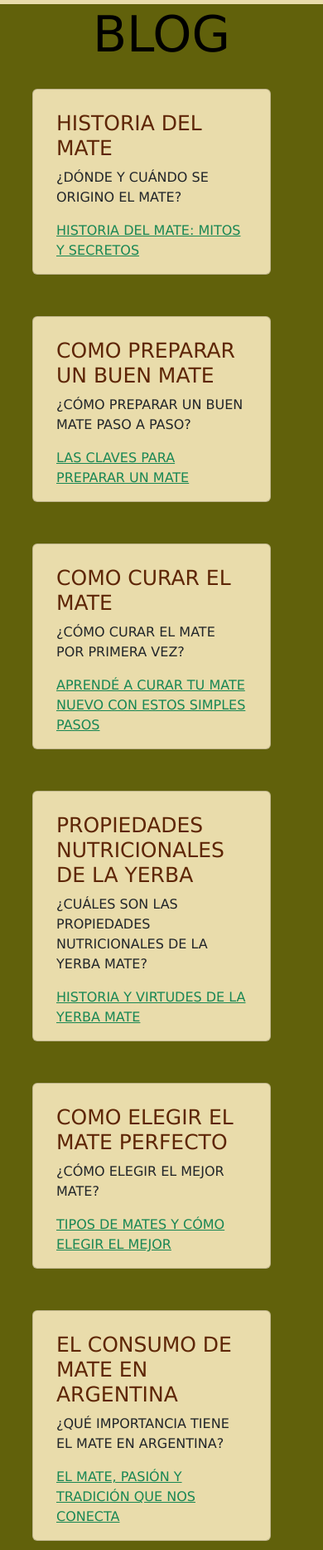
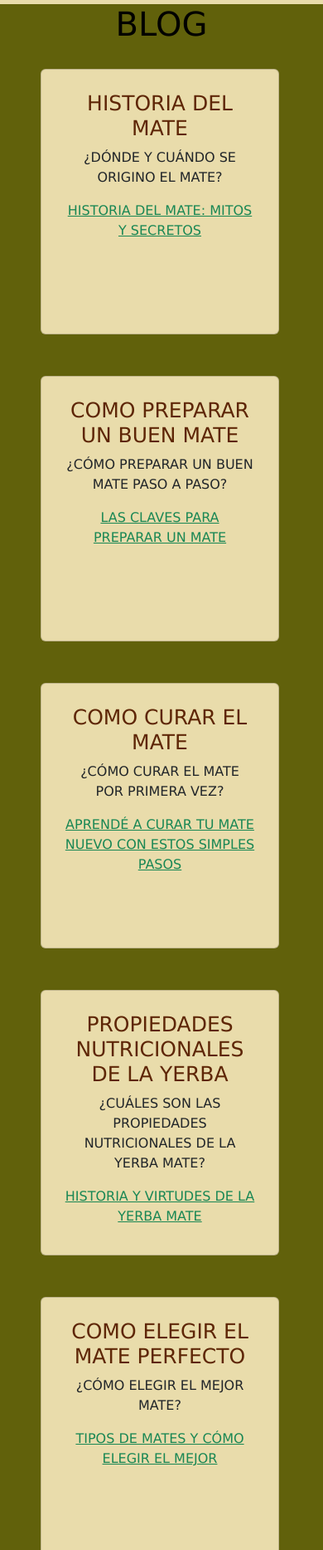
Before and after one commit to alejogariano/elclubdelmate, a website: page html/blog.html in a window 390 px wide. Shown: the part 132-2000 px from the top of the page at 83% size. Drawn offline with nearby package versions, Linux system fonts and the light colour scheme.

Commit message:
ultimos detalles

```diff
--- a/html/blog.html
+++ b/html/blog.html
@@ -19,6 +19,8 @@
     <meta name="copyright" content="copyright 2023">
 
 </head>
+
+<!--navbar-->
 
 <body>
     <header class="navbar navbar-expand-lg fondoNavbar">
@@ -56,17 +58,21 @@
         </div>
     </header>
 
+    <!--cuerpo de pagina-->
+
     <main>
         <h1 class="text-center">BLOG</h1>
 
+        <!--cards blog-->
+
         <div class="container-fluid row estiloBlog">
-            <div class="card fondoBlog" style="width: 18rem;">
+            <div class="card fondoBlog">
                 <nav class="card-body">
                     <h2 class="card-title">HISTORIA DEL MATE</h2>
                     <p class="card-text">¿Dónde y cuándo se origino el mate?</p>
                     <p class="card-text">
                         <a href="https://www.cultura.gob.ar/historia-mitos-y-secretos-del-mate_6821/" target="_blank"
-                            class="stretched-link text-success" style="position: relative;">Historia
+                            class="stretched-link text-success">Historia
                             del mate: mitos y secretos <code></code></a>
                     </p>
                 </nav>
@@ -74,39 +80,39 @@
 
 
 
-            <div class="card  fondoBlog" style="width: 18rem;">
+            <div class="card  fondoBlog">
                 <nav class="card-body">
                     <h2 class="card-title">COMO PREPARAR UN BUEN MATE</h2>
                     <p class="card-text">¿Cómo preparar un buen mate paso a paso?</p>
                     <p class="card-text">
                         <a href="https://www.youtube.com/watch?v=I5JOt0B6iS8" target="_blank"
-                            class="stretched-link text-success" style="position: relative;">Las claves para preparar un
+                            class="stretched-link text-success">Las claves para preparar un
                             mate<code></code></a>
                     </p>
                 </nav>
             </div>
 
 
-            <div class="card fondoBlog" style="width: 18rem;">
+            <div class="card fondoBlog">
                 <nav class="card-body">
                     <h2 class="card-title">COMO CURAR EL MATE</h2>
                     <p class="card-text">¿Cómo curar el mate por primera vez?</p>
                     <p class="card-text">
                         <a href="https://www.recepedia.com/es-ar/trucos-y-tips/trucos-y-tips/aprende-a-curar-tu-mate-nuevo-con-estos-simples-pasos/#:~:text=Primero%20vas%20a%20lavar%20y,empezar%20a%20usarlo%20sin%20problemas."
-                            target="_blank" class="stretched-link text-success" style="position: relative;">Aprendé a
+                            target="_blank" class="stretched-link text-success">Aprendé a
                             curar tu mate nuevo con estos simples pasos<code></code></a>
                     </p>
                 </nav>
             </div>
 
 
-            <div class="card fondoBlog" style="width: 18rem;">
+            <div class="card fondoBlog">
                 <nav class="card-body">
                     <h2 class="card-title">PROPIEDADES NUTRICIONALES DE LA YERBA</h2>
                     <p class="card-text">¿Cuáles son las propiedades nutricionales de la yerba mate?</p>
                     <p class="card-text">
                         <a href="https://www.intramed.net/38921/Historia-y-virtudes-de-la-yerba-mate-#:~:text=Es%20una%20poderosa%20fuente%20de,ayuda%20a%20incorporar%20las%20prote%C3%ADnas."
-                            target="_blank" class="stretched-link text-success" style="position: relative;">Historia y
+                            target="_blank" class="stretched-link text-success">Historia y
                             virtudes de la yerba mate <code></code></a>
                     </p>
                 </nav>
@@ -114,26 +120,26 @@
 
 
 
-            <div class="card fondoBlog" style="width: 18rem;">
+            <div class="card fondoBlog">
                 <nav class="card-body">
                     <h2 class="card-title">COMO ELEGIR EL MATE PERFECTO</h2>
                     <p class="card-text">¿Cómo elegir el mejor mate?</p>
                     <p class="card-text">
                         <a href="https://www.youtube.com/watch?v=BFIqHO8RvuU" target="_blank"
-                            class="stretched-link text-success" style="position: relative;">Tipos de mates y cómo elegir
+                            class="stretched-link text-success">Tipos de mates y cómo elegir
                             el mejor<code></code></a>
                     </p>
                 </nav>
             </div>
 
 
-            <div class="card fondoBlog" style="width: 18rem;">
+            <div class="card fondoBlog">
                 <nav class="card-body">
                     <h2 class="card-title">EL CONSUMO DE MATE EN ARGENTINA</h2>
                     <p class="card-text">¿Qué importancia tiene el mate en Argentina?</p>
                     <p class="card-text">
                         <a href="https://www.argentina.gob.ar/pais/mate#:~:text=Consumo,del%2090%25%20de%20los%20hogares."
-                            target="_blank" class="stretched-link text-success" style="position: relative;">El Mate,
+                            target="_blank" class="stretched-link text-success">El Mate,
                             pasión y tradición que nos conecta<code></code></a>
                     </p>
                 </nav>
@@ -141,6 +147,8 @@
         </div>
 
     </main>
+
+    <!--footer-->
 
     <footer class="container-fluid fondoFooter">
         <div>
@@ -160,6 +168,8 @@
         </div>
     </footer>
 
+    <!--link de bootstrap-->
+
     <script src="https://cdn.jsdelivr.net/npm/bootstrap@5.3.1/dist/js/bootstrap.bundle.min.js"
         integrity="sha384-HwwvtgBNo3bZJJLYd8oVXjrBZt8cqVSpeBNS5n7C8IVInixGAoxmnlMuBnhbgrkm"
         crossorigin="anonymous"></script>
--- a/scss/_blog.scss
+++ b/scss/_blog.scss
@@ -13,9 +13,17 @@
     font-family: $mainFont;
     text-transform: uppercase;
     padding-top: 10px;
-    justify-content: center;
+    text-align: center;
+    width: 18rem;
+    height: 20rem;
     margin-top: 20px;
     margin-bottom: 30px;
     margin-left: 40px;
     margin-right: 40px;
 }
+
+@media (max-width:460px) and (min-width:300px) {
+ .fondoBlog {
+    margin-left: 60px;
+ }
+}
--- a/scss/_contacto.scss
+++ b/scss/_contacto.scss
@@ -37,6 +37,7 @@
     margin-right: 5px;
     padding: 15px;
     text-align: center;
+    width: 10rem;
 
     .twiter {
         padding-top: 18px;
--- a/scss/_cuenta.scss
+++ b/scss/_cuenta.scss
@@ -17,3 +17,24 @@
     margin-bottom: 45px;
 
 }
+
+@media (max-width:460px) and (min-width:300px) {
+
+    main {
+        h1 {
+            font-size: 40px;
+        }
+    }
+
+    .parrafoSocio {
+
+        h2 {
+            font-size: 30px;
+        }
+
+        h3 {
+            font-size: 15px;
+
+        }
+    }
+}
--- a/scss/_tienda.scss
+++ b/scss/_tienda.scss
@@ -12,10 +12,17 @@
 }
 
 .cardMio {
+    background-color: $fondoNav;
+    font-family: $mainFont;
+    text-transform: uppercase;
+    padding-top: 10px;
+    text-align: center;
+    width: 18rem;
     margin-top: 20px;
     margin-bottom: 30px;
     margin-left: 40px;
     margin-right: 40px;
+
     h2 {
         font-size: 25px;
         color: $keyColor;
```
Also changed, not shown: html/contacto.html (+23 -7 lines), html/cuenta.html (+11 -0 lines), html/tienda.html (+18 -7 lines), index.html (+14 -0 lines), css/main.css.
